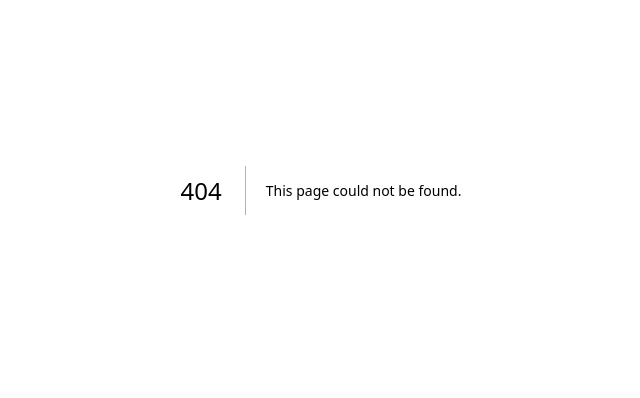
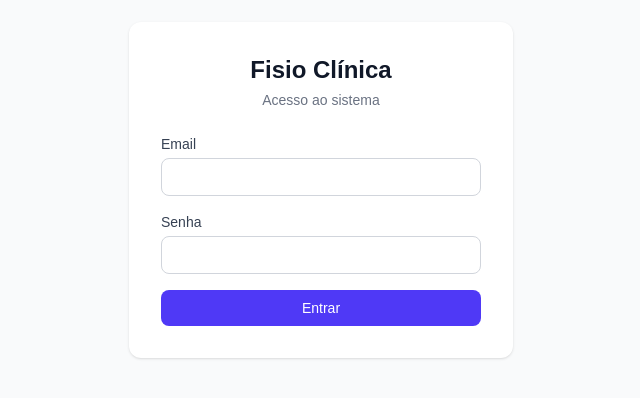
Before and after one commit to ronaldolagepessoa/atendimento-fisio, a Next.js app: page /login in a window 1280 px wide. Before the commit this address had no page. Shown: the part 210-608 px from the top of the page, without its empty margins (319-959 px from the left). Built offline with nearby package versions, Linux system fonts and the light colour scheme.

Commit message:
feat: tela de login com server action

```diff
--- /dev/null
+++ b/src/app/(auth)/login/actions.ts
@@ -0,0 +1,18 @@
+"use server";
+
+import { signIn } from "@/auth";
+import { AuthError } from "next-auth";
+
+export async function loginAction(formData: FormData) {
+  const email = formData.get("email") as string;
+  const password = formData.get("password") as string;
+
+  try {
+    await signIn("credentials", { email, password, redirectTo: "/agenda" });
+  } catch (error) {
+    if (error instanceof AuthError) {
+      return { error: "Email ou senha incorretos." };
+    }
+    throw error;
+  }
+}
--- /dev/null
+++ b/src/app/(auth)/login/page.tsx
@@ -0,0 +1,71 @@
+"use client";
+
+import { useState } from "react";
+import { loginAction } from "./actions";
+
+export default function LoginPage() {
+  const [error, setError] = useState<string>();
+  const [loading, setLoading] = useState(false);
+
+  async function handleSubmit(e: React.FormEvent<HTMLFormElement>) {
+    e.preventDefault();
+    setLoading(true);
+    setError(undefined);
+    const formData = new FormData(e.currentTarget);
+    const result = await loginAction(formData);
+    if (result?.error) {
+      setError(result.error);
+      setLoading(false);
+    }
+  }
+
+  return (
+    <div className="min-h-screen flex items-center justify-center bg-gray-50">
+      <div className="w-full max-w-sm bg-white rounded-xl shadow-sm p-8 space-y-6">
+        <div className="text-center">
+          <h1 className="text-2xl font-bold text-gray-900">Fisio Clínica</h1>
+          <p className="text-sm text-gray-500 mt-1">Acesso ao sistema</p>
+        </div>
+
+        <form onSubmit={handleSubmit} className="space-y-4">
+          <div>
+            <label className="block text-sm font-medium text-gray-700 mb-1">
+              Email
+            </label>
+            <input
+              name="email"
+              type="email"
+              required
+              className="w-full border border-gray-300 rounded-lg px-3 py-2 text-sm focus:outline-none focus:ring-2 focus:ring-indigo-500"
+            />
+          </div>
+          <div>
+            <label className="block text-sm font-medium text-gray-700 mb-1">
+              Senha
+            </label>
+            <input
+              name="password"
+              type="password"
+              required
+              className="w-full border border-gray-300 rounded-lg px-3 py-2 text-sm focus:outline-none focus:ring-2 focus:ring-indigo-500"
+            />
+          </div>
+
+          {error && (
+            <p className="text-sm text-red-600 bg-red-50 rounded-lg px-3 py-2">
+              {error}
+            </p>
+          )}
+
+          <button
+            type="submit"
+            disabled={loading}
+            className="w-full bg-indigo-600 hover:bg-indigo-700 disabled:opacity-50 text-white font-medium rounded-lg py-2 text-sm transition-colors"
+          >
+            {loading ? "Entrando..." : "Entrar"}
+          </button>
+        </form>
+      </div>
+    </div>
+  );
+}
```
